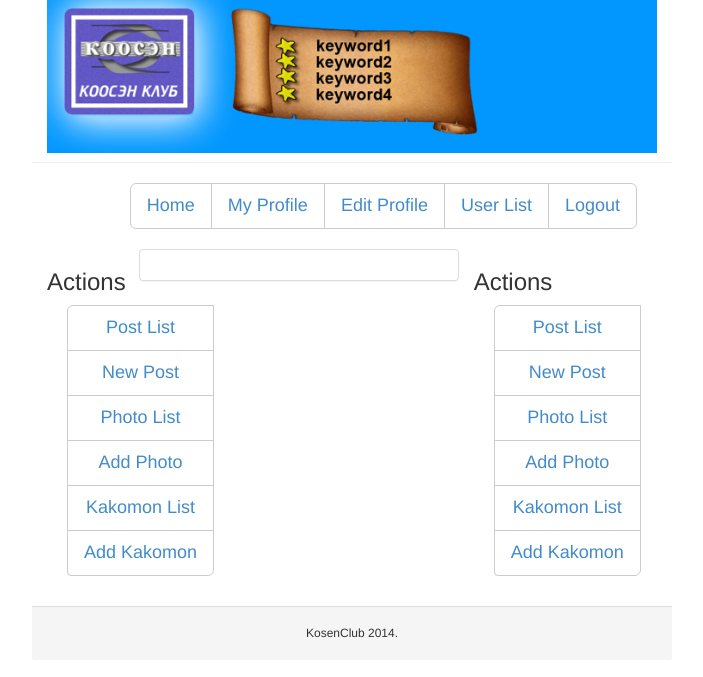
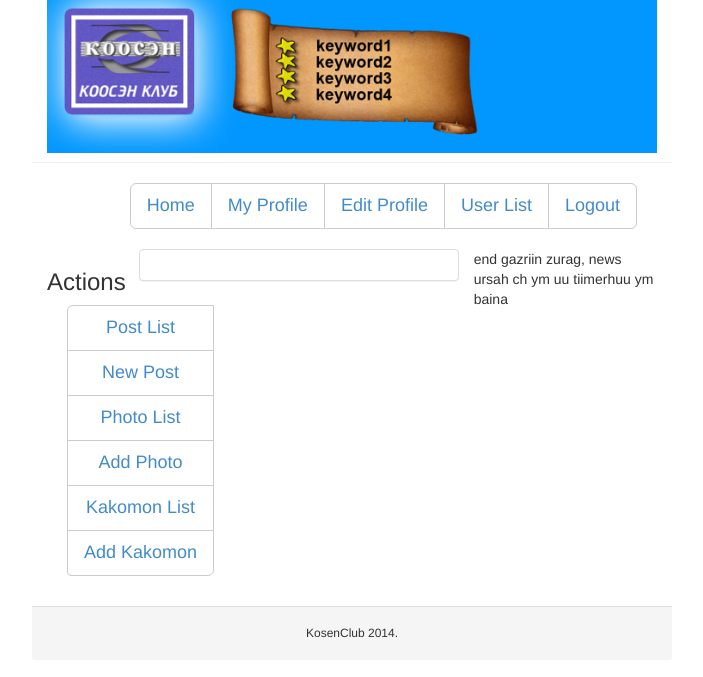
Before and after one commit to amiraaZebra/kosenmn, a CakePHP app: the page made by app/View/Layouts/default_login_after_ver02.ctp in a window 1280 px wide. Shown: the part 101-778 px from the top of the page, without its empty margins (290-993 px from the left). Run offline with PHP 8.4 and a stand-in for CakePHP, Linux system fonts and the light colour scheme; the template is opened without the code that fills it, so the values that code supplies are empty; some libraries are stand-ins or nearby versions.

Commit message:
baruun tald bsan menu-g hassan orond ni tailbar bichsen

```diff
--- a/app/View/Layouts/default_login_after_ver02.ctp
+++ b/app/View/Layouts/default_login_after_ver02.ctp
@@ -49,7 +49,10 @@ $cakeDescription = __d('cake_dev', 'CakePHP: the rapid development php framework
   				</div>
   			</div>
   			<div class="col-xs-4">
-  				<?php echo $this->element('link_list')?>
+  				<?
+  					//php echo $this->element('link_list')
+  				?>
+  				end gazriin zurag, news ursah ch ym uu tiimerhuu ym baina
   			</div>
 		</div>
 		<div class="row my-panel-footer">
```
